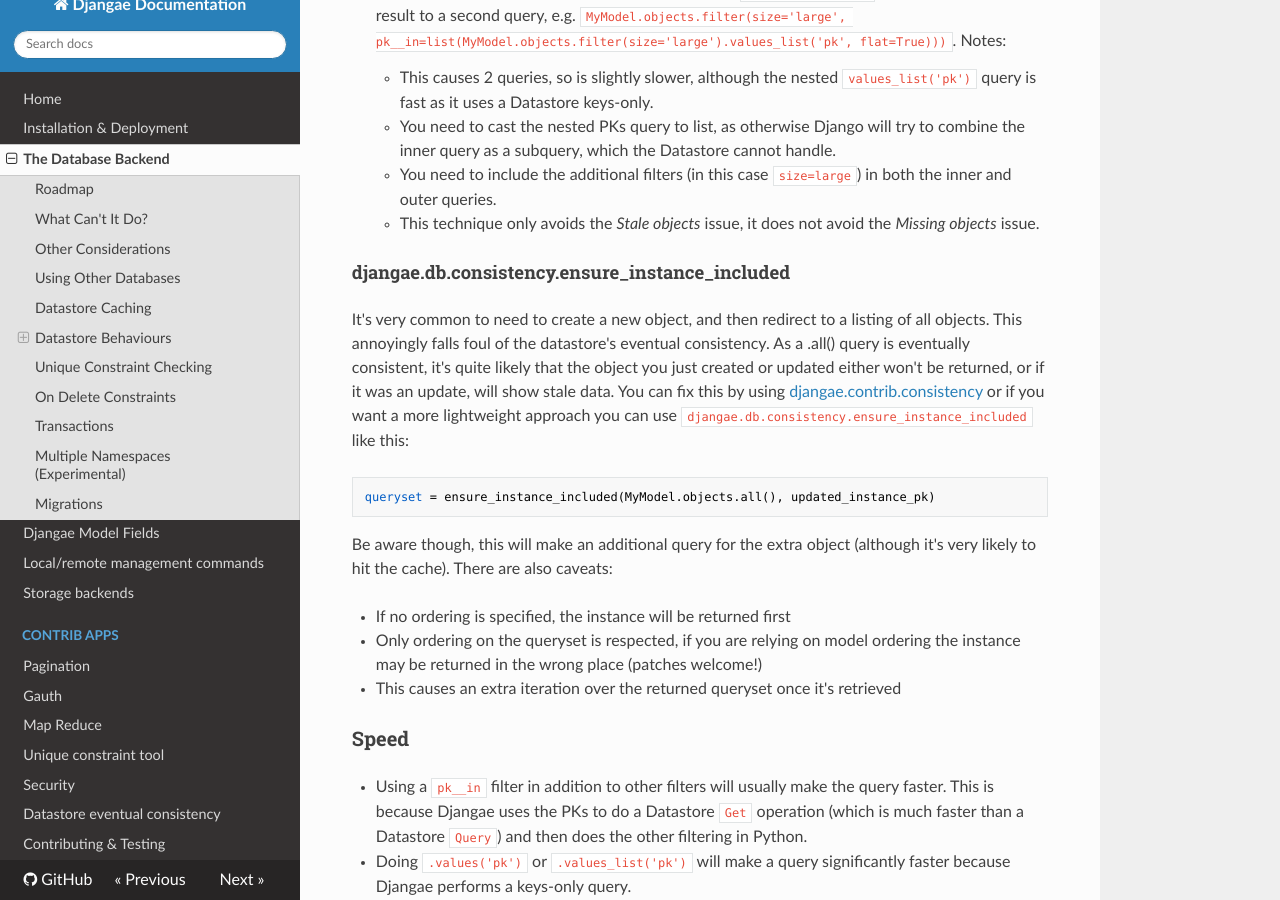
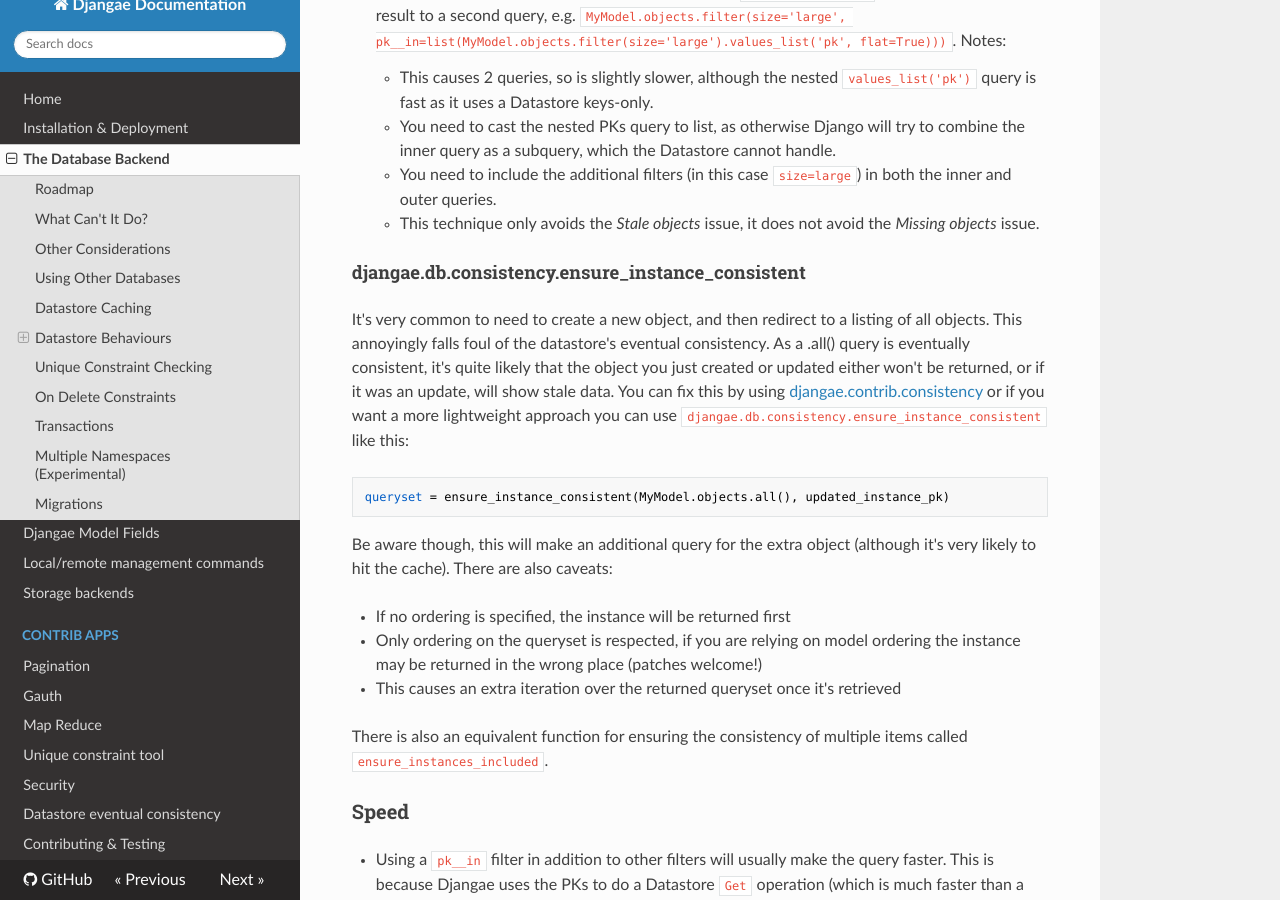
Before and after one commit to wittfabian/djangae, an MkDocs documentation site: the page built from docs/db_backend.md, in a window 1280 px wide and 900 px high, scrolled down 4036 px. Built offline with MkDocs 1.6.1, drawn with Linux system fonts in a browser that asks for light colours; nearby versions of some CDN libraries; old or Windows-style settings are respelled for this version of MkDocs.

Commit message:
Update documentation and changelog

````diff
--- a/docs/db_backend.md
+++ b/docs/db_backend.md
@@ -142,15 +142,15 @@ There are various solutions and workarounds for these issues.
     - You need to include the additional filters (in this case `size=large`) in both the inner and outer queries.
     - This technique only avoids the *Stale objects* issue, it does not avoid the *Missing objects* issue.
 
-#### djangae.db.consistency.ensure_instance_included
+#### djangae.db.consistency.ensure_instance_consistent
 
 It's very common to need to create a new object, and then redirect to a listing of all objects. This annoyingly falls foul of the
 datastore's eventual consistency. As a .all() query is eventually consistent, it's quite likely that the object you just created or updated
 either won't be returned, or if it was an update, will show stale data. You can fix this by using [djangae.contrib.consistency](consistency.md) or if you
-want a more lightweight approach you can use `djangae.db.consistency.ensure_instance_included` like this:
+want a more lightweight approach you can use `djangae.db.consistency.ensure_instance_consistent` like this:
 
 ```
-queryset = ensure_instance_included(MyModel.objects.all(), updated_instance_pk)
+queryset = ensure_instance_consistent(MyModel.objects.all(), updated_instance_pk)
 ```
 
 Be aware though, this will make an additional query for the extra object (although it's very likely to hit the cache). There are also
@@ -159,6 +159,8 @@ caveats:
  - If no ordering is specified, the instance will be returned first
  - Only ordering on the queryset is respected, if you are relying on model ordering the instance may be returned in the wrong place (patches welcome!)
  - This causes an extra iteration over the returned queryset once it's retrieved
+
+There is also an equivalent function for ensuring the consistency of multiple items called `ensure_instances_included`.
 
 ### Speed
 
````
Also changed, not shown: CHANGELOG.md (+3 -0 lines).
